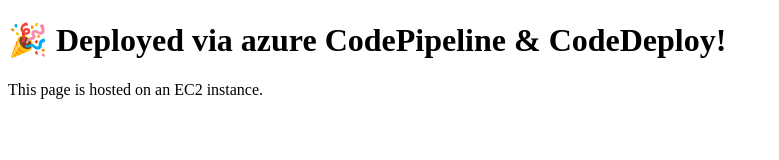
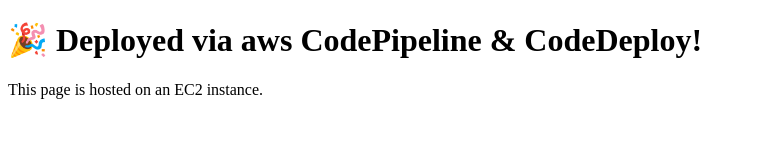
Before and after one commit to DanielDJGIT/mtgpt-dan, a plain HTML site: page index.html in a window 1280 px wide. Shown: the whole page, without its empty margins (0-779 px from the left). Drawn offline with Linux system fonts and the light colour scheme.

Commit message:
Update index.html

```diff
--- a/index.html
+++ b/index.html
@@ -4,7 +4,7 @@
     <title>Welcome to AZure Deployment!</title>
 </head>
 <body>
-    <h1>🎉 Deployed via azure CodePipeline & CodeDeploy!</h1>
+    <h1>🎉 Deployed via aws CodePipeline & CodeDeploy!</h1>
     <p>This page is hosted on an EC2 instance.</p>
 </body>
 </html>
```
